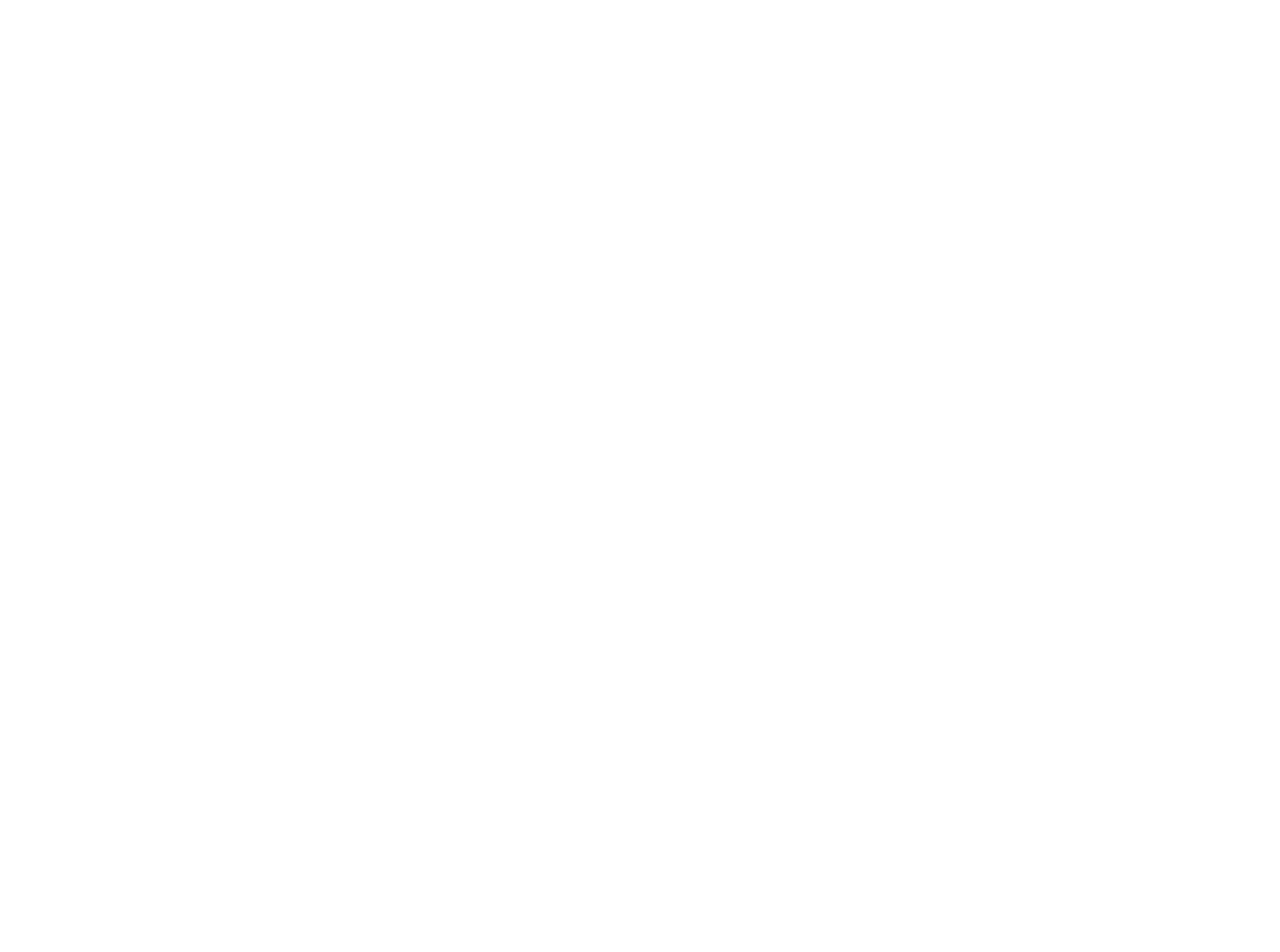
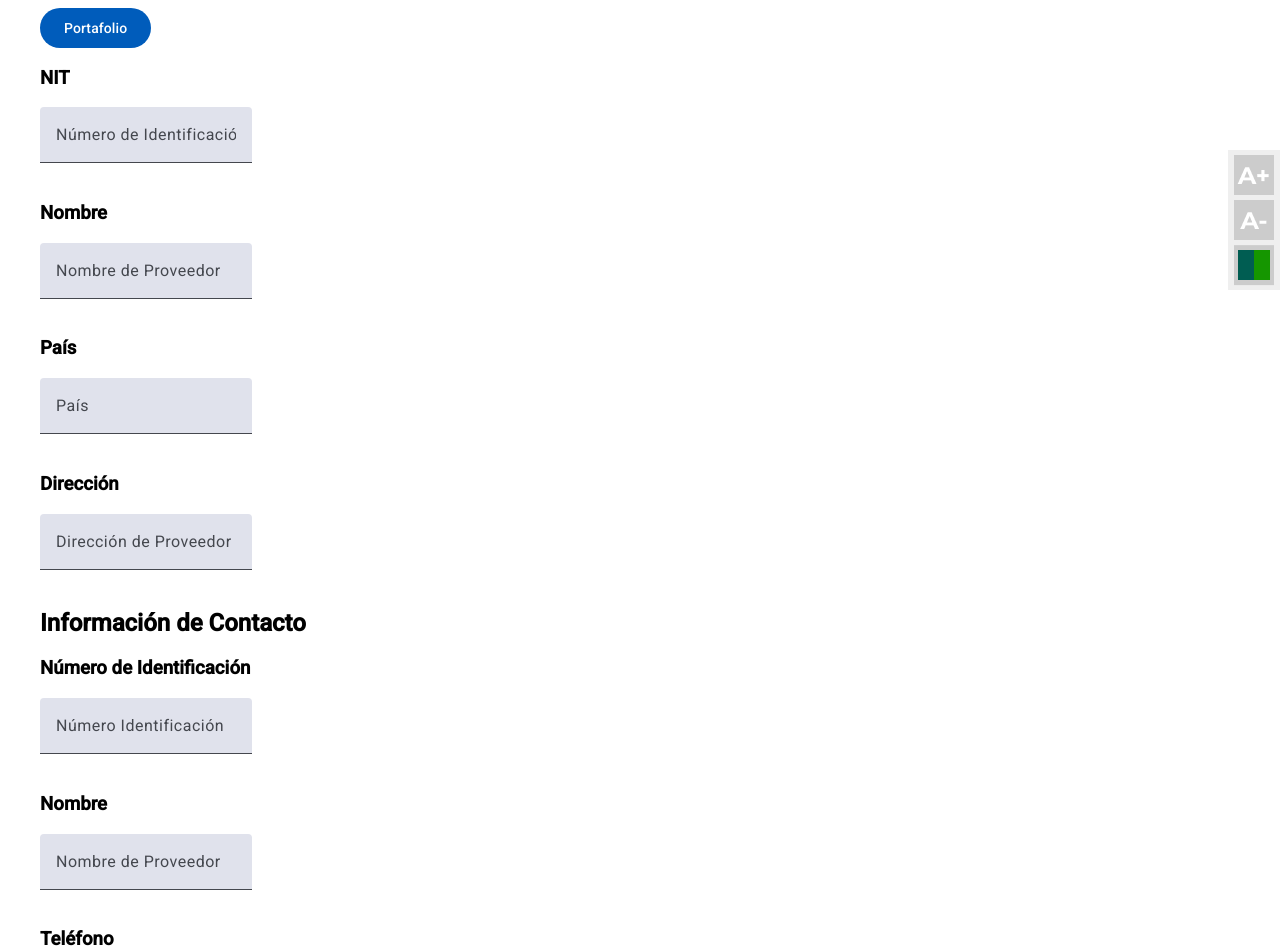
Before and after one commit to f-munozg/MISW4501-G5-Web, an Angular app: page /fabricantes/registro in a window 1280 px wide. Before the commit this address led to /. Shown: the part 180-1132 px from the top of the page. Before the commit the page ends 800 px from the top, so only its background shows below. Built offline with nearby package versions, Linux system fonts and the light colour scheme.

Commit message:
019 - Se agrega componente de registro de fabricantes de forma preliminar

```diff
--- a/src/app/app-routing.module.ts
+++ b/src/app/app-routing.module.ts
@@ -3,11 +3,13 @@ import { RouterModule, Routes } from '@angular/router';
 import { LoginMainComponent } from './domains/login/login-main/login-main.component';
 import { RecoveryContainerComponent } from './domains/login/recovery-container/recovery-container.component';
 import { DefaultWindowComponent } from './shared/default-window/default-window.component';
+import { RegistroFabricantesComponent } from './domains/fabricantes/registro-fabricantes/registro-fabricantes.component';
 
 const routes: Routes = [
   {path: 'login', component: LoginMainComponent},
   {path: 'recover', component: RecoveryContainerComponent},
-  {path: 'menu', component: DefaultWindowComponent}
+  {path: 'menu', component: DefaultWindowComponent},
+  {path: 'fabricantes/registro', component: RegistroFabricantesComponent}
 ];
 
 @NgModule({
--- a/src/app/app.module.ts
+++ b/src/app/app.module.ts
@@ -5,6 +5,7 @@ import { AppRoutingModule } from './app-routing.module';
 import { AppComponent } from './app.component';
 import { LoginModule } from './domains/login/login.module';
 import { DefaultWindowComponent } from './shared/default-window/default-window.component';
+import { FabricantesModule } from './domains/fabricantes/fabricantes.module';
 
 @NgModule({
   declarations: [
@@ -14,7 +15,8 @@ import { DefaultWindowComponent } from './shared/default-window/default-window.c
     BrowserModule,
     AppRoutingModule,
     LoginModule,
-    DefaultWindowComponent
+    DefaultWindowComponent,
+    FabricantesModule
   ],
   providers: [],
   bootstrap: [AppComponent]
--- /dev/null
+++ b/src/app/domains/fabricantes/registro-fabricantes/registro-fabricantes.component.html
@@ -0,0 +1,69 @@
+<app-default-window>
+  <main class="registroFabricantesContainer">
+    <div class="registroFabricantes">
+      <h2>Registro de Fabricantes</h2>
+      <div class="PortafolioBtnDiv">
+        <button mat-flat-button class="PortafolioBtn">Portafolio</button>
+      </div>
+      <div class="nitForm">
+        <h3>NIT</h3>
+        <mat-form-field class="nitFormField">
+          <input matInput placeholder="Número de Identificación Tributaria">
+        </mat-form-field>
+      </div>
+      <div class="nombreForm">
+        <h3>Nombre</h3>
+        <mat-form-field class="nombreFormField">
+          <input matInput placeholder="Nombre de Proveedor">
+        </mat-form-field>
+      </div>
+      <div class="paisForm">
+        <h3>País</h3>
+        <mat-form-field class="paisFormField">
+          <input matInput placeholder="País">
+        </mat-form-field>
+      </div>
+      <div class="direccionForm">
+        <h3>Dirección</h3>
+        <mat-form-field class="direccionFormField">
+          <input matInput placeholder="Dirección de Proveedor">
+        </mat-form-field>
+      </div>
+    </div>
+    <div class="informacionContacto">
+      <h2>Información de Contacto</h2>
+      <div class="identificacionForm">
+        <h3>Número de Identificación</h3>
+        <mat-form-field class="identificacionFormField">
+          <input matInput placeholder="Número Identificación">
+        </mat-form-field>
+      </div>
+      <div class="nombreContactoForm">
+        <h3>Nombre</h3>
+        <mat-form-field class="nombreContactoFormField">
+          <input matInput placeholder="Nombre de Proveedor">
+        </mat-form-field>
+      </div>
+      <div class="telefonoForm">
+        <h3>Teléfono</h3>
+        <mat-form-field class="telefonoFormField">
+          <input matInput placeholder="Teléfono">
+        </mat-form-field>
+      </div>
+      <div class="direccionContactoForm">
+        <h3>Dirección</h3>
+        <mat-form-field class="direccionContactoFormField">
+          <input matInput placeholder="Dirección">
+        </mat-form-field>
+      </div>
+    </div>
+    <div>
+      <div class="CancelarBtnDiv">
+        <button mat-flat-button class="CancelarBtn">Cancelar</button>
+      </div>
+      <div class="GuardarBtnDiv">
+        <button mat-flat-button class="GuardarBtn">Guardar</button>
+      </div>
+    </div>
+  </main>
+</app-default-window>
--- /dev/null
+++ b/src/app/domains/fabricantes/registro-fabricantes/registro-fabricantes.component.ts
@@ -0,0 +1,16 @@
+import { Component, OnInit } from '@angular/core';
+
+@Component({
+  selector: 'app-registro-fabricantes',
+  standalone: false,
+  templateUrl: './registro-fabricantes.component.html',
+  styleUrls: ['./registro-fabricantes.component.css']
+})
+export class RegistroFabricantesComponent implements OnInit {
+
+  constructor() { }
+
+  ngOnInit() {
+  }
+
+}
```
Also changed, not shown: src/app/domains/fabricantes/fabricantes.module.ts (+9 -3 lines), src/app/domains/fabricantes/registro-fabricantes/registro-fabricantes.component.css (added), 1 other file (tests, documents, lock files or other folders).
